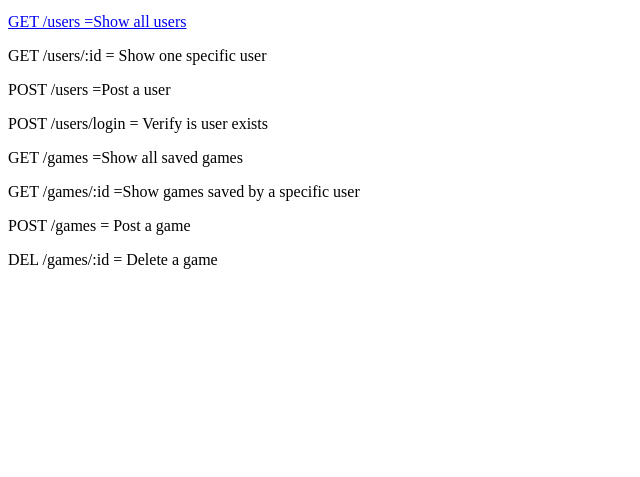
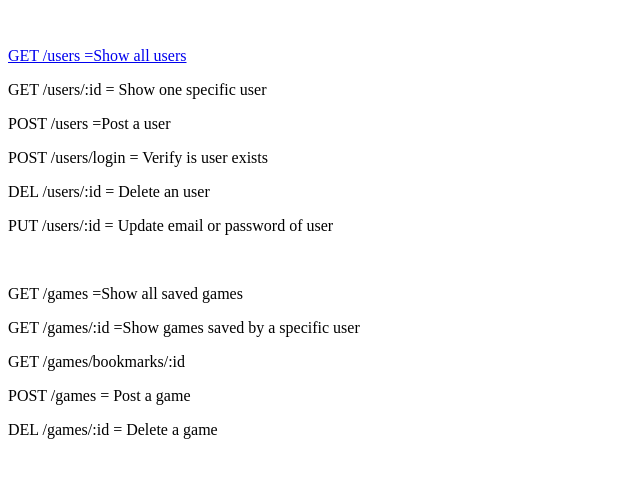
Before and after one commit to RayanKhyare/web2-backend-RayanKhyare, a website: page public/info.html in a window 1280 px wide. Shown: the part 101-578 px from the top of the page, without its empty margins (0-640 px from the left). Drawn offline with Linux system fonts and the light colour scheme.

Commit message:
Changed info.html

```diff
--- a/public/info.html
+++ b/public/info.html
@@ -11,16 +11,22 @@
 <body>
     <h1>Documentation REST Api Rayan Khyare</h1>
     <p> / = Documentation</p>
+    <br>
     <p><a href="/users">GET /users =Show all users</a></p>
     <p>GET /users/:id = Show one specific user</p>
     <p>POST /users =Post a user</p>
     <p>POST /users/login = Verify is user exists </p>
+    <p>DEL /users/:id = Delete an user </p>
+    <p>PUT /users/:id = Update email or password of user </p>
+    <br>
+
+    <p><a href="/games"></a>GET /games =Show all saved games </p>
+    <p>GET /games/:id =Show games saved by a specific user </p>
+    <p>GET /games/bookmarks/:id</p>
+    <p>POST /games = Post a game </p>
+    <p>DEL /games/:id = Delete a game</p>
 
 
-    <p>GET /games =Show all saved games </p>
-    <p>GET /games/:id =Show games saved by a specific user </p>
-    <p>POST /games = Post a game </p>
-    <p>DEL /games/:id = Delete a game</p>
 
 
 </body>
```
